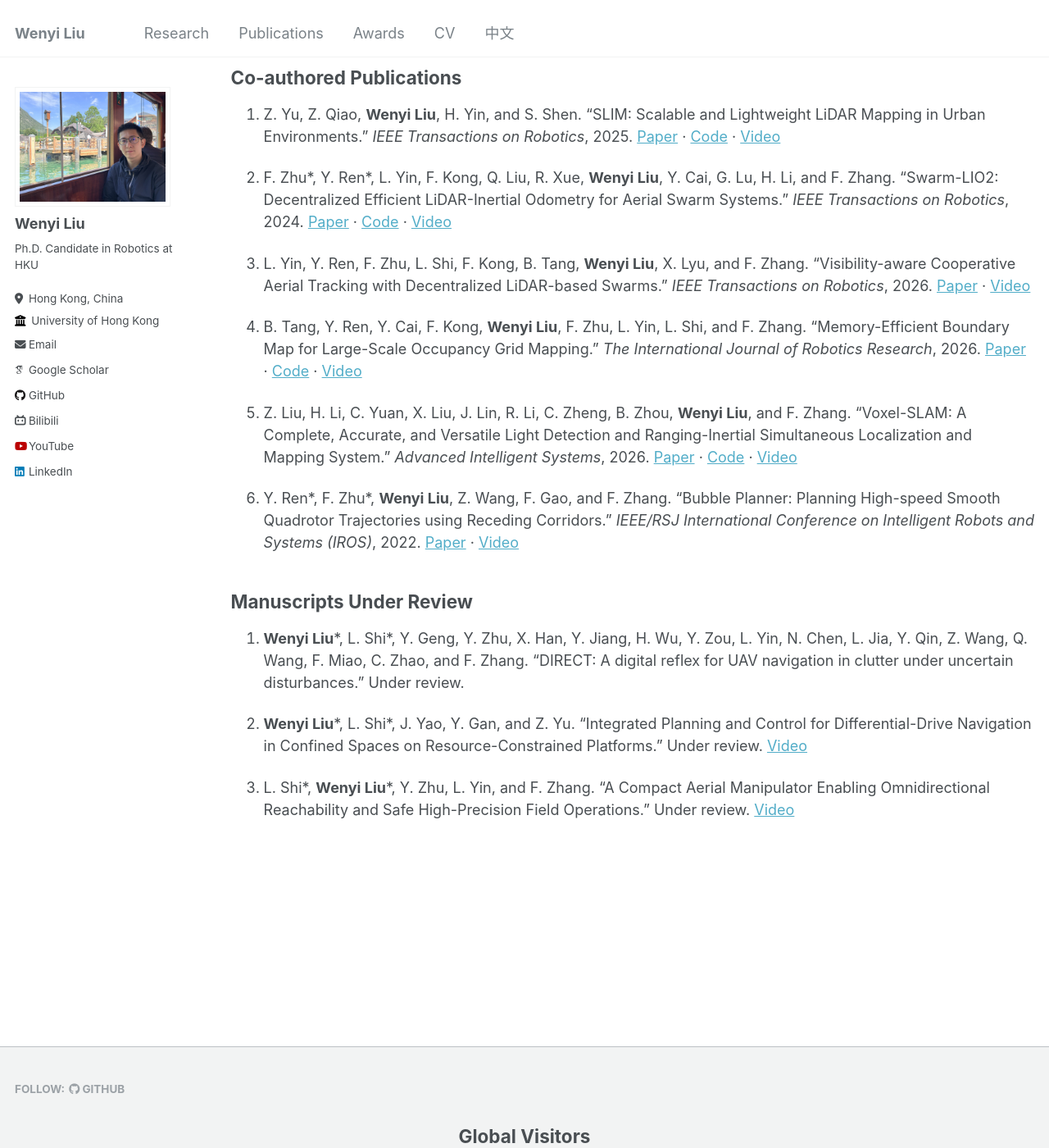
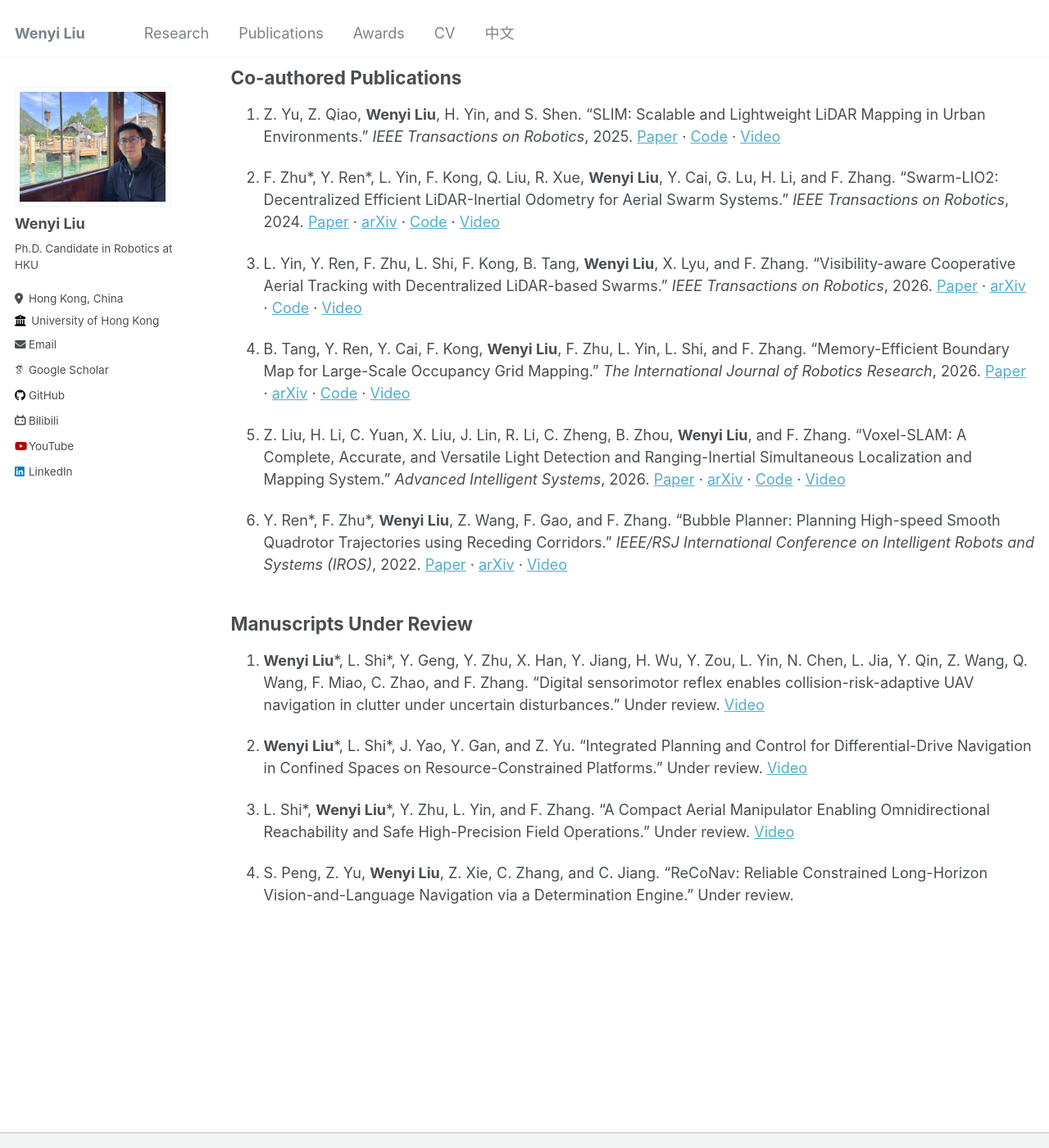
Before and after one commit to FENYUN323/liuwenyi.github.io, a Jekyll site: the page built from _pages/publications.md, in a window 1280 px wide and 1400 px high, scrolled down 728 px. Shown: the whole window at 82% size. Built offline with Jekyll 4.4.1, drawn with Linux system fonts in a browser that asks for light colours; some web fonts are replaced.

Commit message:
Update publications with arXiv links and latest paper details

```diff
--- a/_pages/publications.md
+++ b/_pages/publications.md
@@ -11,34 +11,36 @@ You can also find my publications on [Google Scholar](https://scholar.google.com
 
 ## First- and Co-first-author Publications
 
-1. **Wenyi Liu**, Y. Ren, R. Guo, V. W. W. Kong, A. S. P. Hung, F. Zhu, Y. Cai, H. Wu, Y. Zou, and F. Zhang. “Slope inspection under dense vegetation using LiDAR-based quadrotors.” *Nature Communications*, 2025. [Paper](https://www.nature.com/articles/s41467-025-62801-y) · [Code](https://github.com/hku-mars/slope_inspection) · [Video](https://www.bilibili.com/video/BV1P7e3zgEaa)
+1. **Wenyi Liu**, Y. Ren, R. Guo, V. W. W. Kong, A. S. P. Hung, F. Zhu, Y. Cai, H. Wu, Y. Zou, and F. Zhang. “Slope inspection under dense vegetation using LiDAR-based quadrotors.” *Nature Communications*, 2025. [Paper](https://www.nature.com/articles/s41467-025-62801-y) · [arXiv](https://arxiv.org/abs/2409.13985) · [Code](https://github.com/hku-mars/slope_inspection) · [Video](https://www.bilibili.com/video/BV1P7e3zgEaa)
 
-2. **Wenyi Liu**\*, H. Wu\*, L. Shi, F. Zhu, Y. Zou, F. Kong, and F. Zhang. “LiDAR-Based Quadrotor Autonomous Inspection System in Cluttered Environments.” *IEEE Transactions on Field Robotics*, 2025. [Paper](https://ieeexplore.ieee.org/document/11145926) · [Video](https://www.bilibili.com/video/BV1rUawzgE9c)
+2. **Wenyi Liu**\*, H. Wu\*, L. Shi, F. Zhu, Y. Zou, F. Kong, and F. Zhang. “LiDAR-Based Quadrotor Autonomous Inspection System in Cluttered Environments.” *IEEE Transactions on Field Robotics*, 2025. [Paper](https://ieeexplore.ieee.org/document/11145926) · [arXiv](https://arxiv.org/abs/2503.22921) · [Video](https://www.bilibili.com/video/BV1rUawzgE9c)
 
 3. **Wenyi Liu**\*, Y. Ren\*, and F. Zhang. “Integrated planning and control for quadrotor navigation in presence of suddenly appearing objects and disturbances.” *IEEE Robotics and Automation Letters*, 2024. [Paper](https://ieeexplore.ieee.org/abstract/document/10238764) · [Code](https://github.com/hku-mars/IPC) · [Video](https://www.bilibili.com/video/BV1NM4y117TH)
 
 4. L. Shi\*, **Wenyi Liu**\*, X. Han, Y. Ren, L. Yin, F. Zhu, N. Chen, and F. Zhang. “Traversing the Untraversable: Enabling UAV Navigation in the Extremely Dense Wild by Contact-driven Adaptation.” *IEEE Transactions on Field Robotics*, 2026. [Paper](https://ieeexplore.ieee.org/document/11573071) · [Video](https://youtu.be/C_Iw6WcDexE)
 
-5. H. Wu\*, **Wenyi Liu**\*, Y. Ren, Z. Liu, H. Wei, F. Zhu, H. Li, and F. Zhang. “Flying through cluttered and dynamic environments with LiDAR.” *Advanced Intelligent Systems*, accepted. [Paper](https://arxiv.org/abs/2504.17569)
+5. H. Wu\*, **Wenyi Liu**\*, Y. Ren, Z. Liu, H. Wei, F. Zhu, H. Li, and F. Zhang. “Flying through cluttered and dynamic environments with LiDAR.” *Advanced Intelligent Systems*, 2026. [Paper](https://advanced.onlinelibrary.wiley.com/doi/10.1002/aisy.70626) · [arXiv](https://arxiv.org/abs/2504.17569) · [Video](https://drive.google.com/file/d/1QomE1BGOH_0Fdtbfhiw5IRY4v53jy2eb/view)
 
 ## Co-authored Publications
 
 6. Z. Yu, Z. Qiao, **Wenyi Liu**, H. Yin, and S. Shen. “SLIM: Scalable and Lightweight LiDAR Mapping in Urban Environments.” *IEEE Transactions on Robotics*, 2025. [Paper](https://ieeexplore.ieee.org/abstract/document/10938354) · [Code](https://github.com/HKUST-Aerial-Robotics/SLIM) · [Video](https://www.youtube.com/watch?v=8HQnYMf_BWI)
 
-7. F. Zhu\*, Y. Ren\*, L. Yin, F. Kong, Q. Liu, R. Xue, **Wenyi Liu**, Y. Cai, G. Lu, H. Li, and F. Zhang. “Swarm-LIO2: Decentralized Efficient LiDAR-Inertial Odometry for Aerial Swarm Systems.” *IEEE Transactions on Robotics*, 2024. [Paper](https://ieeexplore.ieee.org/document/10816004) · [Code](https://github.com/hku-mars/Swarm-LIO2) · [Video](https://www.bilibili.com/video/BV1vTsMeqEQm)
+7. F. Zhu\*, Y. Ren\*, L. Yin, F. Kong, Q. Liu, R. Xue, **Wenyi Liu**, Y. Cai, G. Lu, H. Li, and F. Zhang. “Swarm-LIO2: Decentralized Efficient LiDAR-Inertial Odometry for Aerial Swarm Systems.” *IEEE Transactions on Robotics*, 2024. [Paper](https://ieeexplore.ieee.org/document/10816004) · [arXiv](https://arxiv.org/abs/2409.17798) · [Code](https://github.com/hku-mars/Swarm-LIO2) · [Video](https://www.bilibili.com/video/BV1vTsMeqEQm)
 
-8. L. Yin, Y. Ren, F. Zhu, L. Shi, F. Kong, B. Tang, **Wenyi Liu**, X. Lyu, and F. Zhang. “Visibility-aware Cooperative Aerial Tracking with Decentralized LiDAR-based Swarms.” *IEEE Transactions on Robotics*, 2026. [Paper](https://arxiv.org/pdf/2512.01280) · [Video](https://www.bilibili.com/video/BV1tPKa6HE8z)
+8. L. Yin, Y. Ren, F. Zhu, L. Shi, F. Kong, B. Tang, **Wenyi Liu**, X. Lyu, and F. Zhang. “Visibility-aware Cooperative Aerial Tracking with Decentralized LiDAR-based Swarms.” *IEEE Transactions on Robotics*, 2026. [Paper](https://arxiv.org/pdf/2512.01280) · [arXiv](https://arxiv.org/abs/2512.01280) · [Code](https://github.com/hku-mars/Swarm-Tracker) · [Video](https://www.bilibili.com/video/BV1tPKa6HE8z)
 
-9. B. Tang, Y. Ren, Y. Cai, F. Kong, **Wenyi Liu**, F. Zhu, L. Yin, L. Shi, and F. Zhang. “Memory-Efficient Boundary Map for Large-Scale Occupancy Grid Mapping.” *The International Journal of Robotics Research*, 2026. [Paper](https://journals.sagepub.com/doi/10.1177/02783649261425266) · [Code](https://github.com/hku-mars/boundary_map) · [Video](https://www.bilibili.com/video/BV1sQPkzpEGk)
+9. B. Tang, Y. Ren, Y. Cai, F. Kong, **Wenyi Liu**, F. Zhu, L. Yin, L. Shi, and F. Zhang. “Memory-Efficient Boundary Map for Large-Scale Occupancy Grid Mapping.” *The International Journal of Robotics Research*, 2026. [Paper](https://journals.sagepub.com/doi/10.1177/02783649261425266) · [arXiv](https://arxiv.org/abs/2603.21774) · [Code](https://github.com/hku-mars/boundary_map) · [Video](https://www.bilibili.com/video/BV1sQPkzpEGk)
 
-10. Z. Liu, H. Li, C. Yuan, X. Liu, J. Lin, R. Li, C. Zheng, B. Zhou, **Wenyi Liu**, and F. Zhang. “Voxel-SLAM: A Complete, Accurate, and Versatile Light Detection and Ranging-Inertial Simultaneous Localization and Mapping System.” *Advanced Intelligent Systems*, 2026. [Paper](https://advanced.onlinelibrary.wiley.com/doi/full/10.1002/aisy.202501081) · [Code](https://github.com/hku-mars/Voxel-SLAM) · [Video](https://youtu.be/Cg9W01aIUzE)
+10. Z. Liu, H. Li, C. Yuan, X. Liu, J. Lin, R. Li, C. Zheng, B. Zhou, **Wenyi Liu**, and F. Zhang. “Voxel-SLAM: A Complete, Accurate, and Versatile Light Detection and Ranging-Inertial Simultaneous Localization and Mapping System.” *Advanced Intelligent Systems*, 2026. [Paper](https://advanced.onlinelibrary.wiley.com/doi/full/10.1002/aisy.202501081) · [arXiv](https://arxiv.org/abs/2410.08935) · [Code](https://github.com/hku-mars/Voxel-SLAM) · [Video](https://youtu.be/Cg9W01aIUzE)
 
-11. Y. Ren\*, F. Zhu\*, **Wenyi Liu**, Z. Wang, F. Gao, and F. Zhang. “Bubble Planner: Planning High-speed Smooth Quadrotor Trajectories using Receding Corridors.” *IEEE/RSJ International Conference on Intelligent Robots and Systems (IROS)*, 2022. [Paper](https://ieeexplore.ieee.org/abstract/document/9981518) · [Video](https://www.bilibili.com/video/BV1q44y1n7Tx)
+11. Y. Ren\*, F. Zhu\*, **Wenyi Liu**, Z. Wang, F. Gao, and F. Zhang. “Bubble Planner: Planning High-speed Smooth Quadrotor Trajectories using Receding Corridors.” *IEEE/RSJ International Conference on Intelligent Robots and Systems (IROS)*, 2022. [Paper](https://ieeexplore.ieee.org/abstract/document/9981518) · [arXiv](https://arxiv.org/abs/2202.12177v2) · [Video](https://www.bilibili.com/video/BV1q44y1n7Tx)
 
 ## Manuscripts Under Review
 
-1. **Wenyi Liu**\*, L. Shi\*, Y. Geng, Y. Zhu, X. Han, Y. Jiang, H. Wu, Y. Zou, L. Yin, N. Chen, L. Jia, Y. Qin, Z. Wang, Q. Wang, F. Miao, C. Zhao, and F. Zhang. “DIRECT: A digital reflex for UAV navigation in clutter under uncertain disturbances.” Under review.
+1. **Wenyi Liu**\*, L. Shi\*, Y. Geng, Y. Zhu, X. Han, Y. Jiang, H. Wu, Y. Zou, L. Yin, N. Chen, L. Jia, Y. Qin, Z. Wang, Q. Wang, F. Miao, C. Zhao, and F. Zhang. “Digital sensorimotor reflex enables collision-risk-adaptive UAV navigation in clutter under uncertain disturbances.” Under review. [Video](https://youtu.be/A1KgZRGSbpo)
 
 2. **Wenyi Liu**\*, L. Shi\*, J. Yao, Y. Gan, and Z. Yu. “Integrated Planning and Control for Differential-Drive Navigation in Confined Spaces on Resource-Constrained Platforms.” Under review. [Video](https://youtu.be/eLfNiQzsOgo)
 
 3. L. Shi\*, **Wenyi Liu**\*, Y. Zhu, L. Yin, and F. Zhang. “A Compact Aerial Manipulator Enabling Omnidirectional Reachability and Safe High-Precision Field Operations.” Under review. [Video](https://youtu.be/qBQwwZhCH2k)
+
+4. S. Peng, Z. Yu, **Wenyi Liu**, Z. Xie, C. Zhang, and C. Jiang. “ReCoNav: Reliable Constrained Long-Horizon Vision-and-Language Navigation via a Determination Engine.” Under review.
```
Also changed, not shown: _data/selected_publications.yml (+10 -2 lines), _pages/about.md (+1 -1 lines), _pages/chinese.md (+1 -1 lines), 1 other file.
